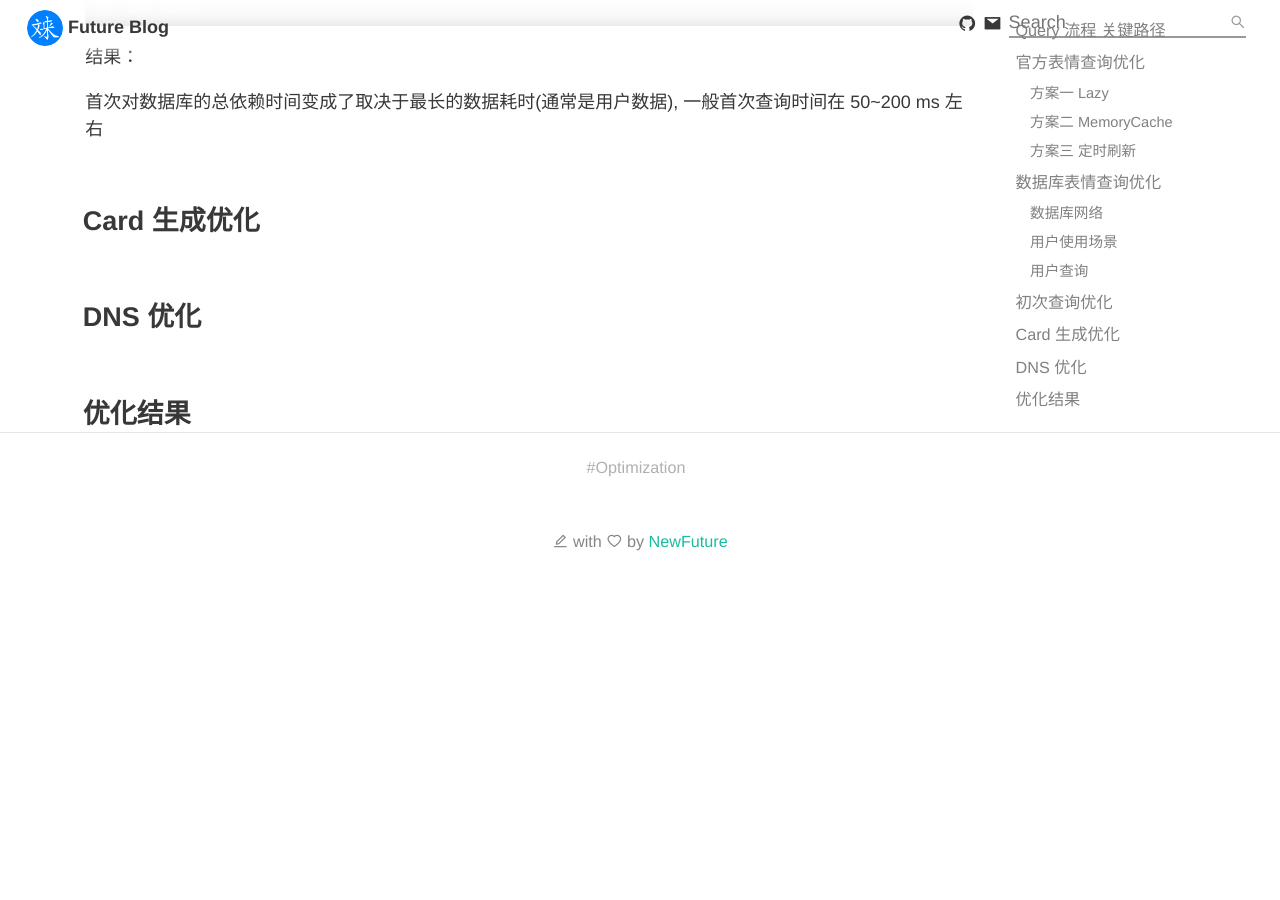
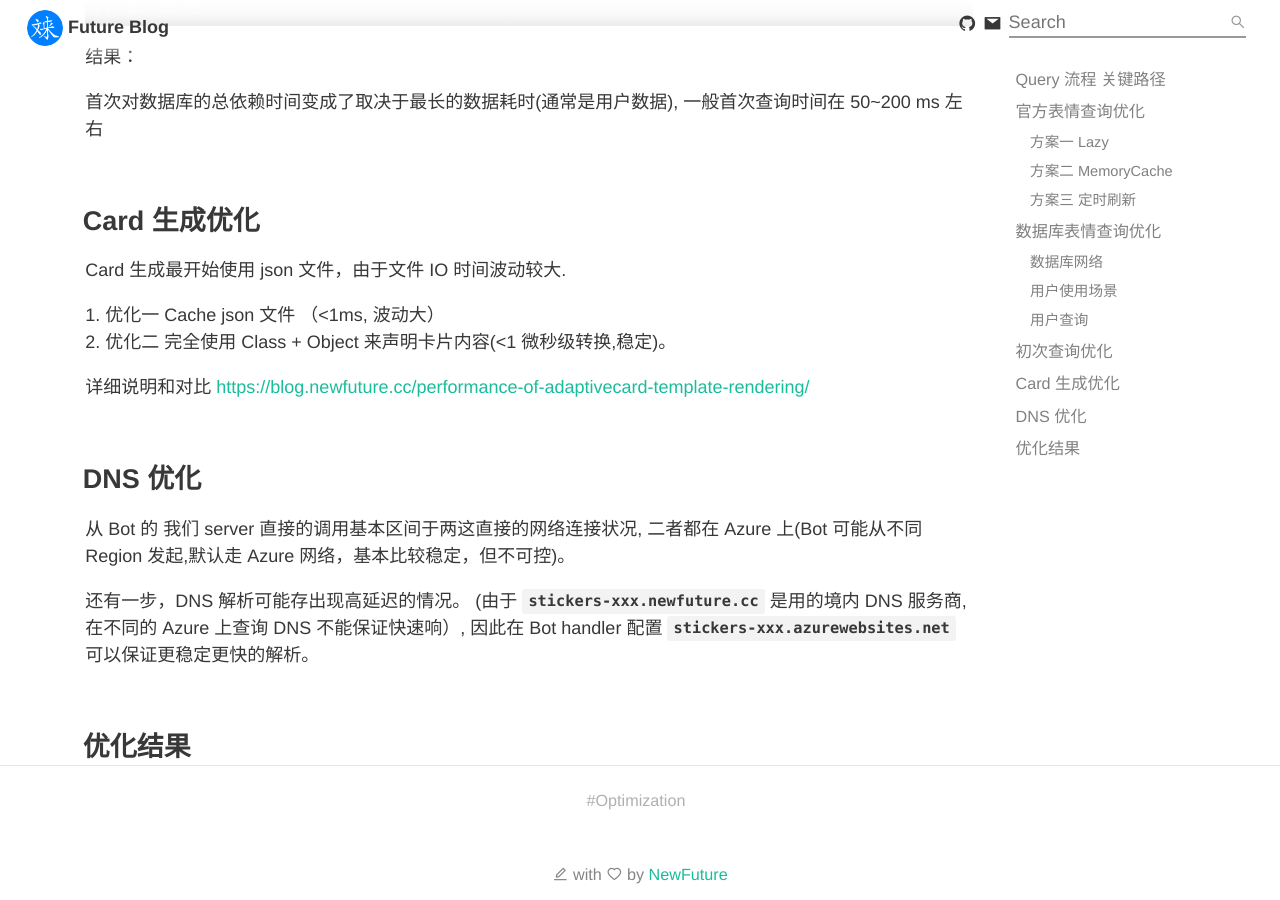
Before and after one commit to NewFuture/blog, a Jekyll site: the page built from _posts/2022-11-08-my-stickers-bot-query-optimization.md, in a window 1280 px wide and 900 px high, scrolled down 4416 px. Built offline with Jekyll 4.4.1, drawn with Linux system fonts in a browser that asks for light colours; before the commit the page ends 4994 px from its top, so only the background shows below that.

Commit message:
add more

```diff
--- a/_posts/2022-11-08-my-stickers-bot-query-optimization.md
+++ b/_posts/2022-11-08-my-stickers-bot-query-optimization.md
@@ -137,6 +137,19 @@ if (stickers.Count < skip + count)
 
 ## Card 生成优化
 
+Card 生成最开始使用 json 文件，由于文件 IO 时间波动较大.
+
+1. 优化一 Cache json 文件 （<1ms, 波动大）
+2. 优化二 完全使用 Class + Object 来声明卡片内容(<1 微秒级转换,稳定)。
+
+详细说明和对比 <https://blog.newfuture.cc/performance-of-adaptivecard-template-rendering/>
+
 ## DNS 优化
 
+从 Bot 的 我们 server 直接的调用基本区间于两这直接的网络连接状况, 二者都在 Azure 上(Bot 可能从不同 Region 发起,默认走 Azure 网络，基本比较稳定，但不可控)。
+
+还有一步，DNS 解析可能存出现高延迟的情况。
+(由于 `stickers-xxx.newfuture.cc` 是用的境内 DNS 服务商, 在不同的 Azure 上查询 DNS 不能保证快速响）,
+因此在 Bot handler 配置 `stickers-xxx.azurewebsites.net` 可以保证更稳定更快的解析。
+
 ## 优化结果
```
